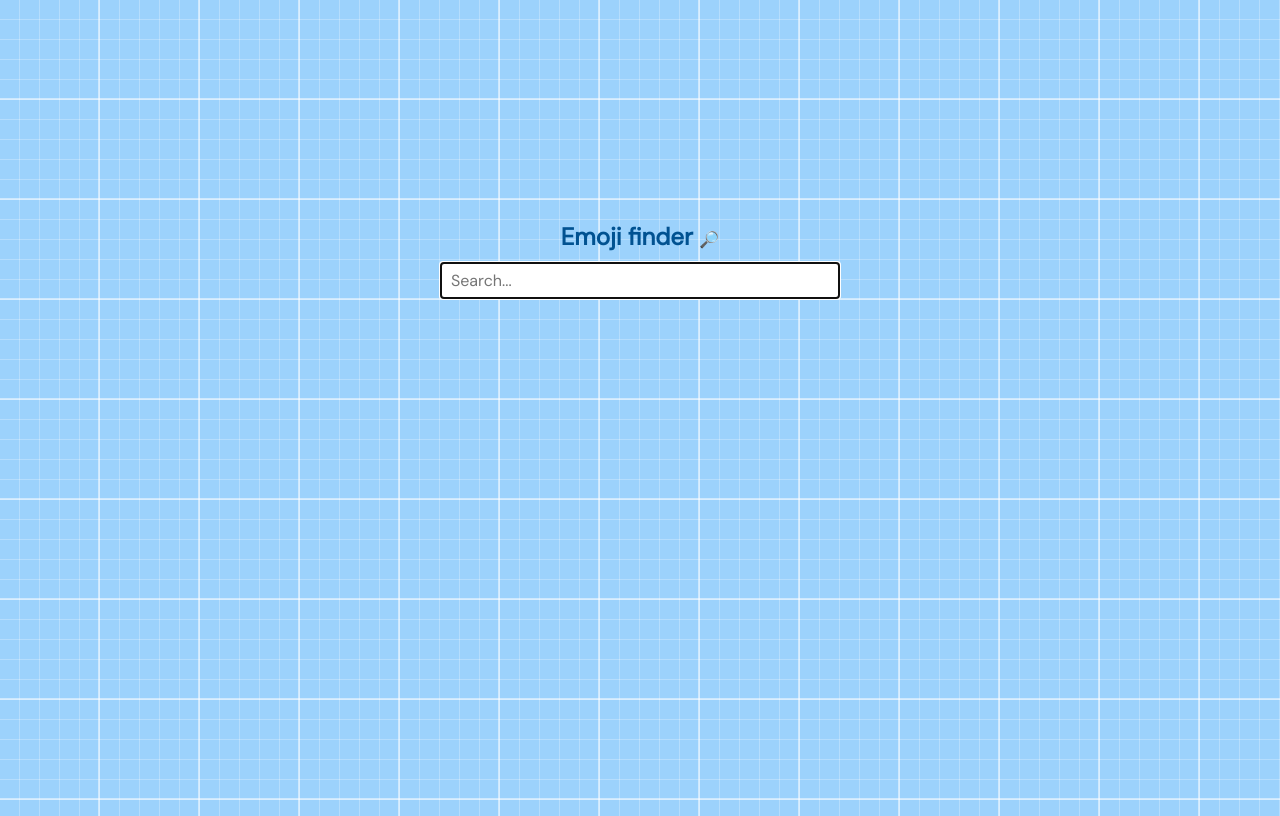
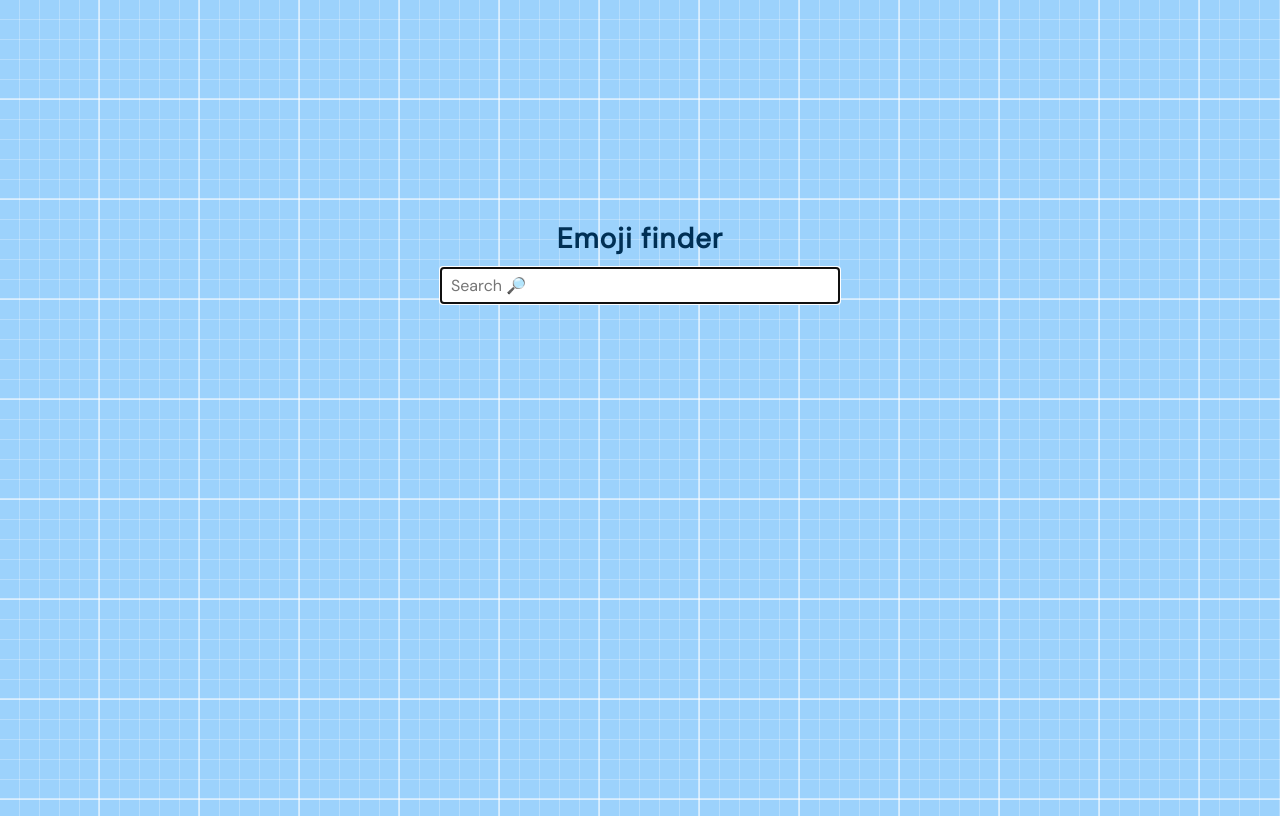
Before and after one commit to rolandjlevy/react-emoji-finder, a React (Create React App) app: page / in a window 1280 px wide. Built offline with nearby package versions, Linux system fonts and the light colour scheme.

Commit message:
Updated styles

```diff
--- a/src/SearchEmojis.js
+++ b/src/SearchEmojis.js
@@ -35,13 +35,13 @@ const SearchEmojis = () => {
   return (
     <>
       <main className="wrapper">
-        <h3>Emoji finder <span role="img" aria-label="search emoji">🔎</span></h3>
+        <h3>Emoji finder</h3>
         <input
           type="search"
           onKeyUp={handleKeyUp}
           onInput={handleInput}
           className="search-input"
-          placeholder="Search..."
+          placeholder="Search 🔎"
           ref={searchInput}
         />
         {query.length && results.length ?
--- a/src/index.css
+++ b/src/index.css
@@ -6,11 +6,6 @@
   -webkit-font-smoothing: antialiased;
   -moz-osx-font-smoothing: grayscale;
 }
-
-/* body {
-  margin: 0;
-  background: #f0f0f0;
-} */
 
 body {
   background-color: #9cd2fc;
@@ -24,10 +19,11 @@ body {
 }
 
 h3 {
-  font-size: 1.5rem;
+  font-size: 1.75rem;
   margin-bottom: 10px;
+  letter-spacing: 1px;
   font-weight: 700;
-  color: #015291;
+  color: #003055;
 }
 
 .wrapper {
```
